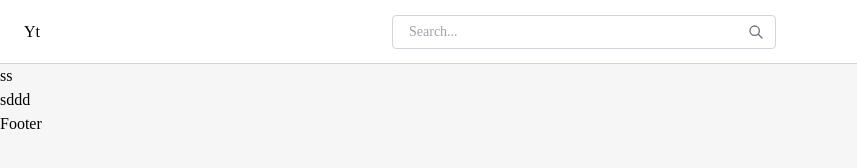
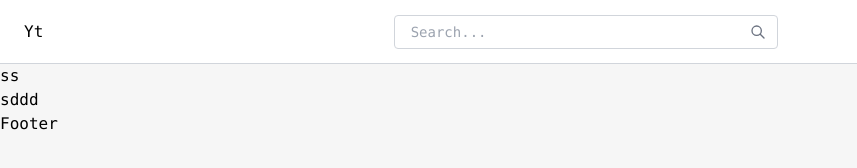
Before and after one commit to vijaykolar/react-tailwind, a Gatsby site: page / in a window 1280 px wide. Shown: the full height of the page, 0-857 px from the left. Built offline with nearby package versions, Linux system fonts and the light colour scheme; Gatsby itself is replaced by a stand-in of ours.

Commit message:
Fixed issue

```diff
--- a/gatsby-browser.ts
+++ /dev/null
@@ -1 +0,0 @@
-import "./src/index.css";
--- a/src/AppLayout.tsx
+++ b/src/AppLayout.tsx
@@ -9,14 +9,16 @@
  *
  * See: https://www.gatsbyjs.com/docs/how-to/querying-data/use-static-query/
  */
-
-import { useStaticQuery, graphql } from "gatsby";
+import { graphql, useStaticQuery } from "gatsby";
 
 // import "./layout.css";
 import Header from "./components/header";
 import { QueryClient, QueryClientProvider } from "react-query";
 import { ReactQueryDevtools } from "react-query/devtools";
+import "./global.css";
+
 const queryClient = new QueryClient();
+
 function AppLayout({ children }: any) {
   const data = useStaticQuery(graphql`
     query SiteTitleQuery {
--- a/src/index.css
+++ b/src/global.css
@@ -6,6 +6,7 @@
 
 
 body {
-  font-family: "Poppins";
+  font-family: "Poppins", 'Consolas', 'Menlo', 'DejaVu Sans Mono', 'Bitstream Vera Sans Mono', monospace;
   background: #f6f6f6;
+
 }
```
